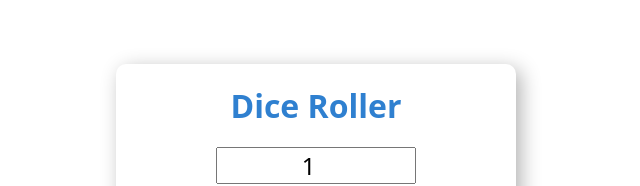
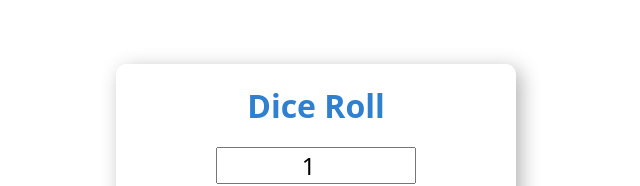
Before and after one commit to Rakeshm1218/Dice_roll_HTML-CSS-JS, a plain HTML site: page dice.html in a window 1280 px wide. Shown: the part 206-392 px from the top of the page, without its empty margins (324-964 px from the left). Drawn offline with Linux system fonts and the light colour scheme.

Commit message:
changed h1 tag

```diff
--- a/dice.html
+++ b/dice.html
@@ -8,7 +8,7 @@
 </head>
 <body>
     <div id="container">
-        <h1> Dice Roller</h1>
+        <h1> Dice Roll</h1>
         <!-- <label ># of dice:</label> -->
         <input type="number" id="diceNum" value="1" min="1">
         <button type="button" onclick="rollDice()">Roll</button>
```
